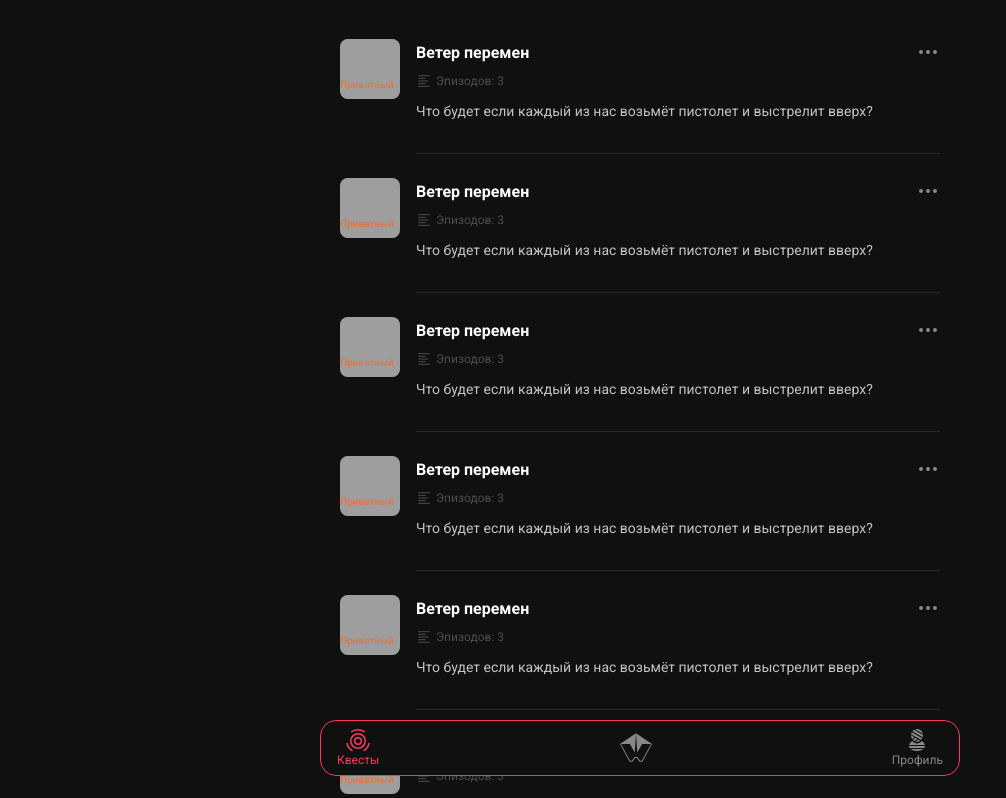
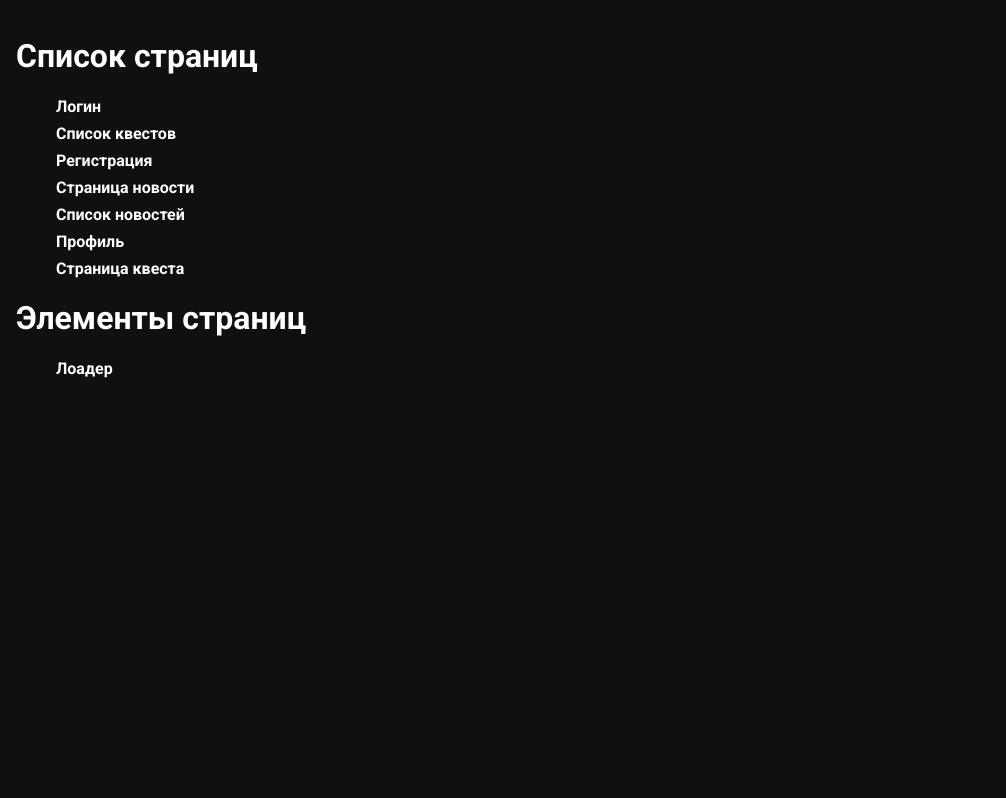
Before and after one commit to nanawebdev/quests-nuxt, a Nuxt app: page / in a window 1280 px wide. Shown: the top 798 px of the page, without its empty margins (0-1006 px from the left). Built offline with nearby package versions, Linux system fonts and the light colour scheme; grey boxes are pictures that could not be loaded.

Commit message:
Добавлена страница со списком страниц и элементов

```diff
--- /dev/null
+++ b/layouts/styleguide.vue
@@ -0,0 +1,5 @@
+<template>
+  <div class="styleguide-layout">
+    <Nuxt />
+  </div>
+</template>
--- a/pages/index.vue
+++ b/pages/index.vue
@@ -1,16 +1,72 @@
 <template>
-  <ul class="quests-list">
-    <QuestPreview v-for="(n, index) in 15" :key="index" />
-  </ul>
+  <div class="styleguide-lists">
+    <h1>Список страниц</h1>
+    <ul>
+      <li>
+        <NuxtLink to="/login">
+          Логин
+        </NuxtLink>
+      </li>
+      <li>
+        <NuxtLink to="/quests">
+          Список квестов
+        </NuxtLink>
+      </li>
+      <li>
+        <NuxtLink to="/registration">
+          Регистрация
+        </NuxtLink>
+      </li>
+      <li>
+        <NuxtLink to="/news-page">
+          Страница новости
+        </NuxtLink>
+      </li>
+      <li>
+        <NuxtLink to="/news">
+          Список новостей
+        </NuxtLink>
+      </li>
+      <li>
+        <NuxtLink to="/profile">
+          Профиль
+        </NuxtLink>
+      </li>
+      <li>
+        <NuxtLink to="/quest-page">
+          Страница квеста
+        </NuxtLink>
+      </li>
+    </ul>
+    <h1>Элементы страниц</h1>
+    <ul>
+      <li>
+        <NuxtLink to="/loader">
+          Лоадер
+        </NuxtLink>
+      </li>
+    </ul>
+  </div>
 </template>
 
 <script>
 export default {
-  head: {
-    title: 'Квесты',
-    bodyAttrs: {
-      class: 'main-page'
-    }
-  }
+  layout: 'styleguide'
 }
 </script>
+
+<style scoped>
+.styleguide-lists {
+  padding: 16px;
+}
+
+li {
+  margin-bottom: 8px;
+}
+
+a {
+  display: block;
+  color: white;
+  text-decoration: none;
+}
+</style>
--- /dev/null
+++ b/pages/quests.vue
@@ -0,0 +1,16 @@
+<template>
+  <ul class="quests-list">
+    <QuestPreview v-for="(n, index) in 15" :key="index" />
+  </ul>
+</template>
+
+<script>
+export default {
+  head: {
+    title: 'Квесты',
+    bodyAttrs: {
+      class: 'main-page'
+    }
+  }
+}
+</script>
```
